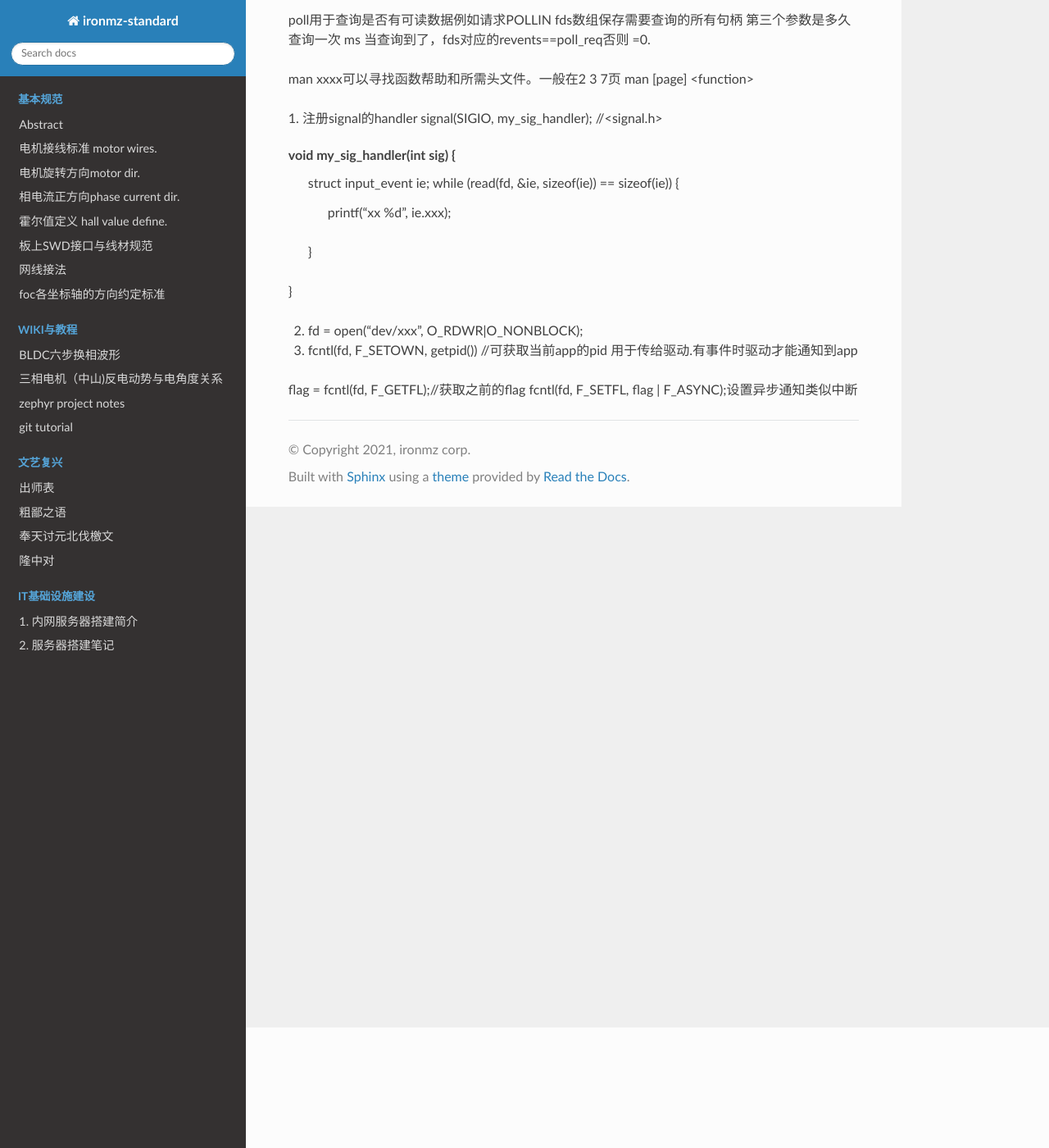
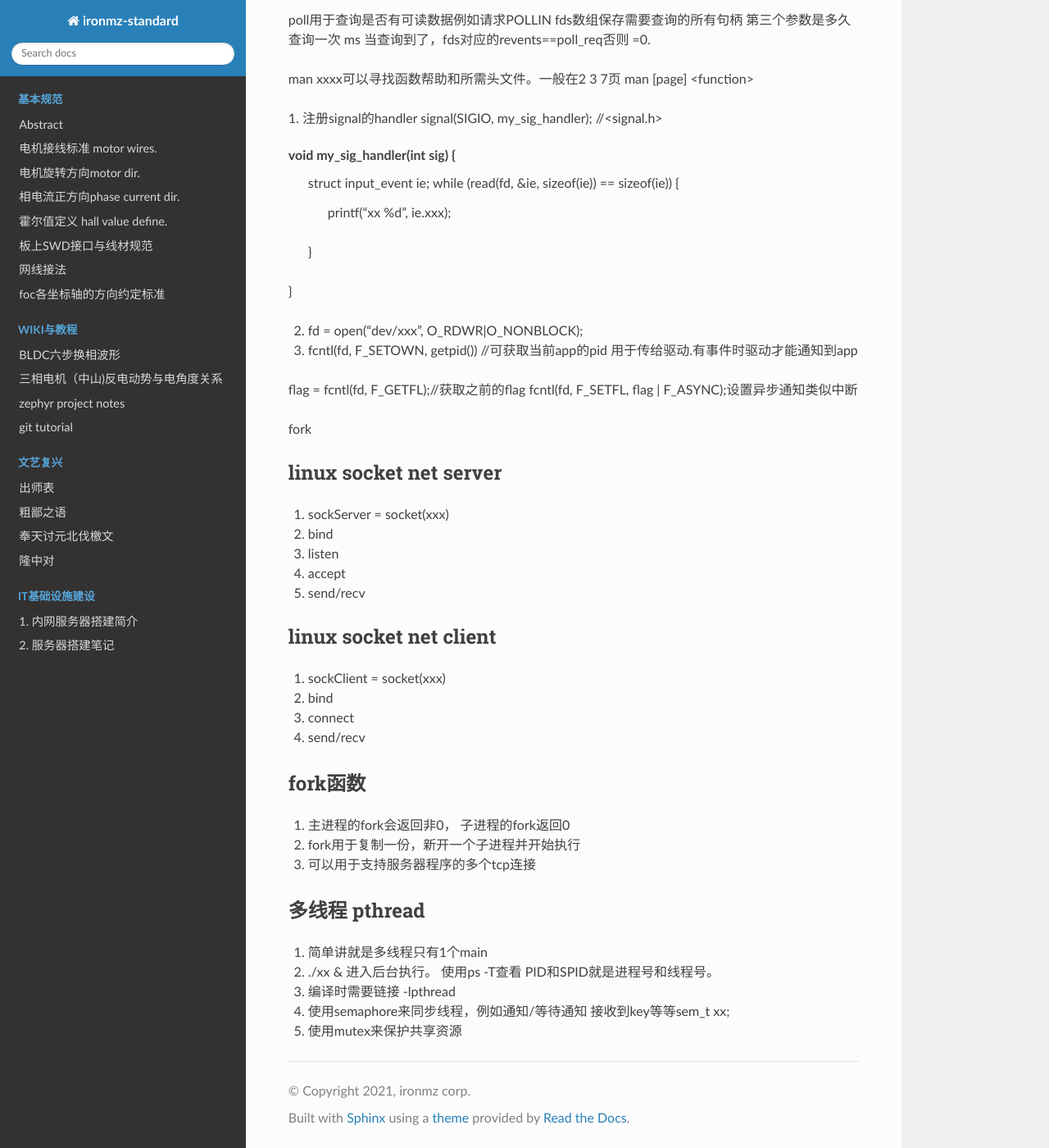
Before and after one commit to 137526291/std_doc, a Sphinx documentation site: the page built from source/linux_note.rst, in a window 1280 px wide and 1400 px high, scrolled down 147 px. Shown: the whole window at 82% size. Built offline with Sphinx 7.4.7 and the Read the Docs theme 2.0.0, drawn with Linux system fonts in a browser that asks for light colours.

```diff
--- a/source/linux_note.rst
+++ b/source/linux_note.rst
@@ -25,3 +25,36 @@
 
 flag = fcntl(fd, F_GETFL);//获取之前的flag
 fcntl(fd, F_SETFL, flag | F_ASYNC);设置异步通知类似中断
+
+fork
+
+linux socket net  server
+--------------------------------
+1. sockServer = socket(xxx)
+#. bind
+#. listen
+#. accept
+#. send/recv
+
+
+linux socket net  client
+--------------------------------
+1. sockClient = socket(xxx)
+#. bind
+#. connect
+#. send/recv
+
+
+fork函数
+--------------------------------
+1. 主进程的fork会返回非0， 子进程的fork返回0
+2. fork用于复制一份，新开一个子进程并开始执行
+3. 可以用于支持服务器程序的多个tcp连接
+
+多线程 pthread
+--------------------------------
+1. 简单讲就是多线程只有1个main
+2. ./xx & 进入后台执行。 使用ps -T查看  PID和SPID就是进程号和线程号。
+3. 编译时需要链接 -lpthread
+4. 使用semaphore来同步线程，例如通知/等待通知 接收到key等等sem_t xx;
+5. 使用mutex来保护共享资源
```
Also changed, not shown: source/fdcan.rst (added, +41 -0 lines).
